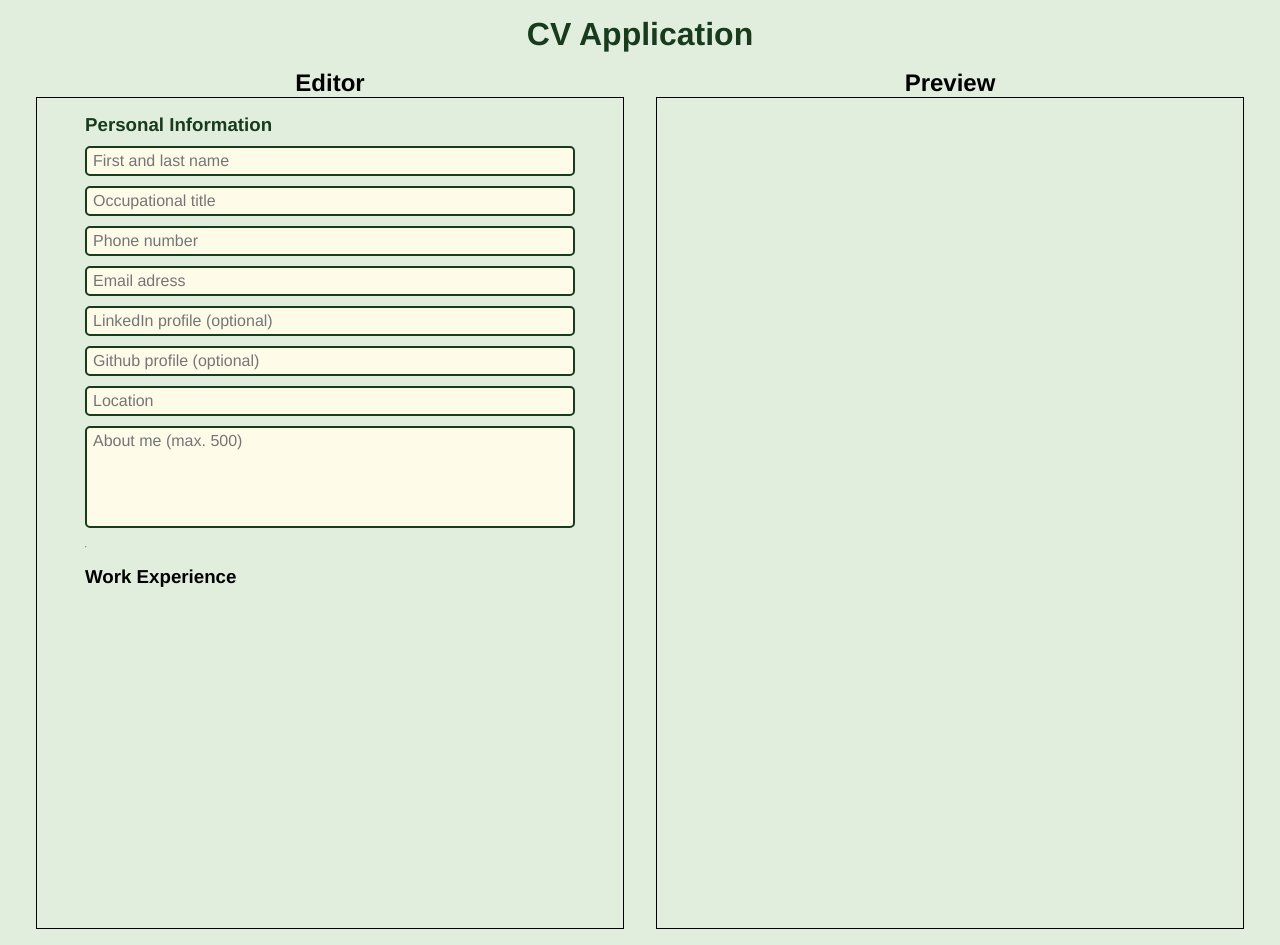
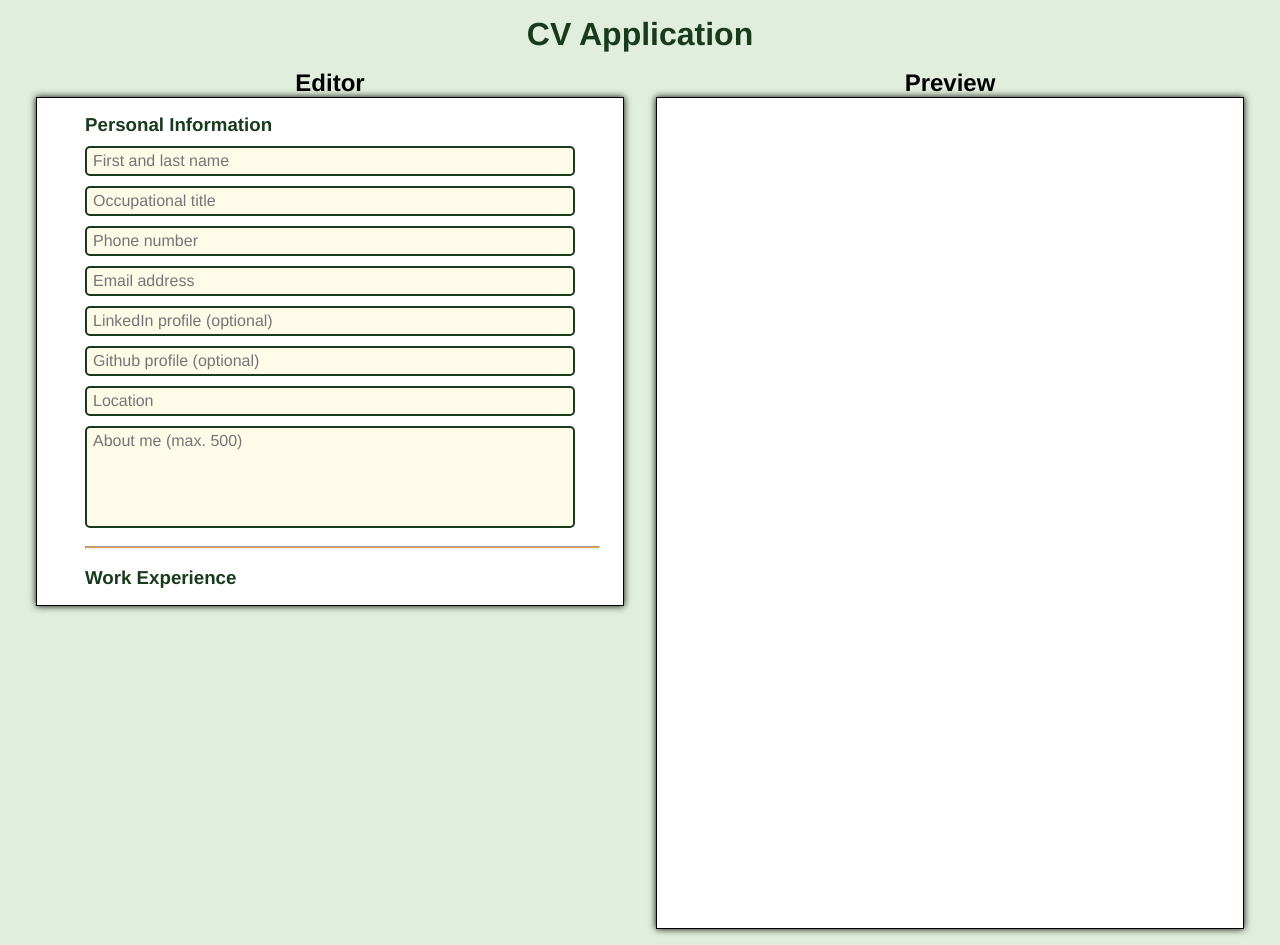
Before and after one commit to DragicevicS/cv-application, a React (Create React App) app: page / in a window 1280 px wide. Built offline with nearby package versions, Linux system fonts and the light colour scheme.

Commit message:
Add live rendering on the Preview component

```diff
--- a/src/App.js
+++ b/src/App.js
@@ -1,16 +1,46 @@
+import { Component } from "react";
 import Editor from "./components/Editor";
 import Preview from "./components/Preview";
 
-function App() {
+class App extends Component {
+  constructor(props) {
+    super(props);
+    this.state = {
+      personalInfo: {
+        name: '',
+        title: '',
+        number: '',
+        email: '',
+        linkedin: '',
+        github: '',
+        location: '',
+        about: '',
+      }
+    };
+  };
+
+  handleFormChange = (e) => {
+    const { id, value } = e.target;
+    this.setState((prevState) => ({
+      personalInfo: {
+        ...prevState.personalInfo,
+        [id]: value,
+      },
+    }));
+  };
+
+  render() {
+    const { personalInfo } = this.state;
     return (
       <div className="App">
         <h1>CV Application</h1>
         <div className="main-container">
-        <Editor />
-        <Preview />
+          <Editor onChange={this.handleFormChange} />
+          <Preview {...personalInfo} />
         </div>
       </div>
     );
   };
+};
 
 export default App;
--- a/src/components/Editor.js
+++ b/src/components/Editor.js
@@ -10,6 +10,7 @@ class PersonalInfo extends Component {
           id="name"
           name="name"
           placeholder="First and last name"
+          onChange={this.props.handleChange}
           required
         />
         <input
@@ -17,20 +18,23 @@ class PersonalInfo extends Component {
           id="title"
           name="title"
           placeholder="Occupational title"
+          onChange={this.props.handleChange}
           required
         />
         <input
           type="number"
-          id="number "
+          id="number"
           name="number"
           placeholder="Phone number"
+          onChange={this.props.handleChange}
           required
         />
         <input
           type="email"
           id="email"
           name="email"
-          placeholder="Email adress"
+          placeholder="Email address"
+          onChange={this.props.handleChange}
           required
         />
         <input
@@ -38,19 +42,21 @@ class PersonalInfo extends Component {
           id="linkedin"
           name="linkedin"
           placeholder="LinkedIn profile (optional)"
+          onChange={this.props.handleChange}
         />
         <input
           type="text"
           id="github"
           name="github"
           placeholder="Github profile (optional)"
-          required
+          onChange={this.props.handleChange}
         />
         <input
           type="text"
           id="location"
           name="location"
           placeholder="Location"
+          onChange={this.props.handleChange}
           required
         />
         <textarea
@@ -59,6 +65,7 @@ class PersonalInfo extends Component {
           maxLength={"500"}
           rows={"5"}
           placeholder="About me (max. 500)"
+          onChange={this.props.handleChange}
           required
         />
       </form>
@@ -82,7 +89,7 @@ export class Editor extends Component {
       <div>
         <h2>Editor</h2>
         <div className="editor-container">
-          <PersonalInfo />
+          <PersonalInfo handleChange={this.props.onChange}/>
           <br /><hr /><br />
           <WorkExperience />
         </div>
--- a/src/components/Preview.js
+++ b/src/components/Preview.js
@@ -2,10 +2,21 @@ import React, { Component } from 'react';
 
 export class Preview extends Component {
   render() {
+    const { name, title, number, email, linkedin, github, location, about } = this.props;
+
     return (
       <div>
         <h2>Preview</h2>
-        <div className="preview-container"></div>
+        <div className="preview-container">
+          <h1>{name}</h1>
+          <h2>{title}</h2>
+          <span>{number}</span>
+          <span>{email}</span>
+          <span>{linkedin}</span>
+          <span>{github}</span>
+          <span>{location}</span>
+          <p>{about}</p>
+        </div>
       </div>
     );
   };
--- a/src/index.css
+++ b/src/index.css
@@ -35,8 +35,7 @@
 
 .main-container {
   display: flex;
-  justify-content: space-around;
-  align-items: center;
+  justify-content: center;
   gap: 2em;
   width: 100%;
 }
@@ -49,7 +48,21 @@
   padding: 1em 3em;
   width: 588px;
   height: 832px;
+  background-color: white;
   border: 1px solid black;
+  box-shadow: 0 0 7px;;
+}
+
+.editor-container {
+  padding: 1em 3em;
+  width: 588px;
+  height: min-content;
+}
+
+.preview-container {
+  width: 588px;
+  height: 832px;
+  padding: 70px;
 }
 
 form {
@@ -78,14 +91,19 @@ textarea {
 input::-webkit-outer-spin-button,
 input::-webkit-inner-spin-button {
   -webkit-appearance: none;
-  margin: 0;
 }
 
 input[type=number] {
   -moz-appearance: textfield;
 }
 
-form > h3 {
+h3 {
   color: var(--color-4);
   align-self: flex-start;
 }
+
+hr {
+  width: 105%;
+  height: 3px;
+  background-color: var(--color-3);
+}
```
Lines whose indentation alone changed are shown as unchanged.
